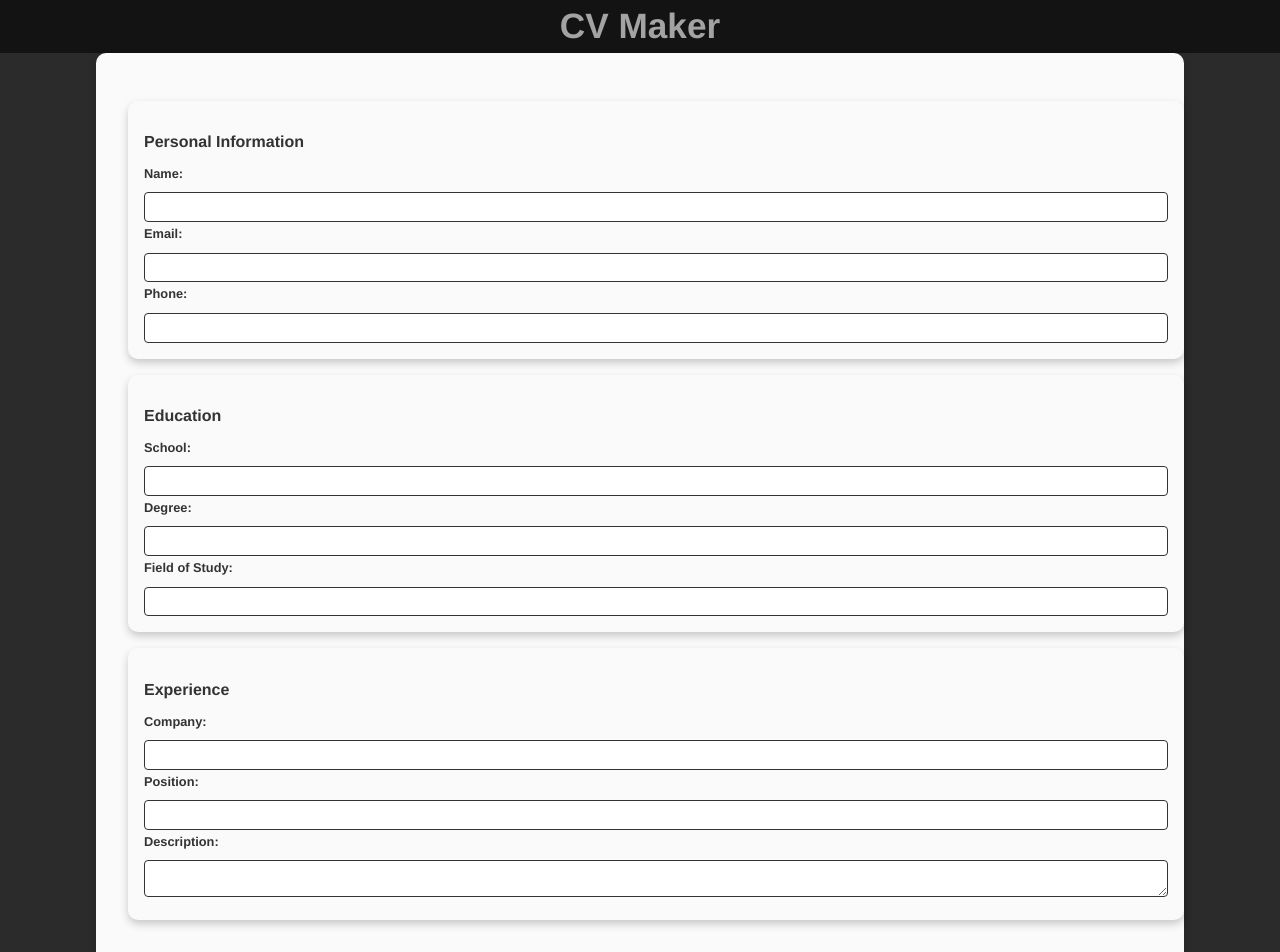
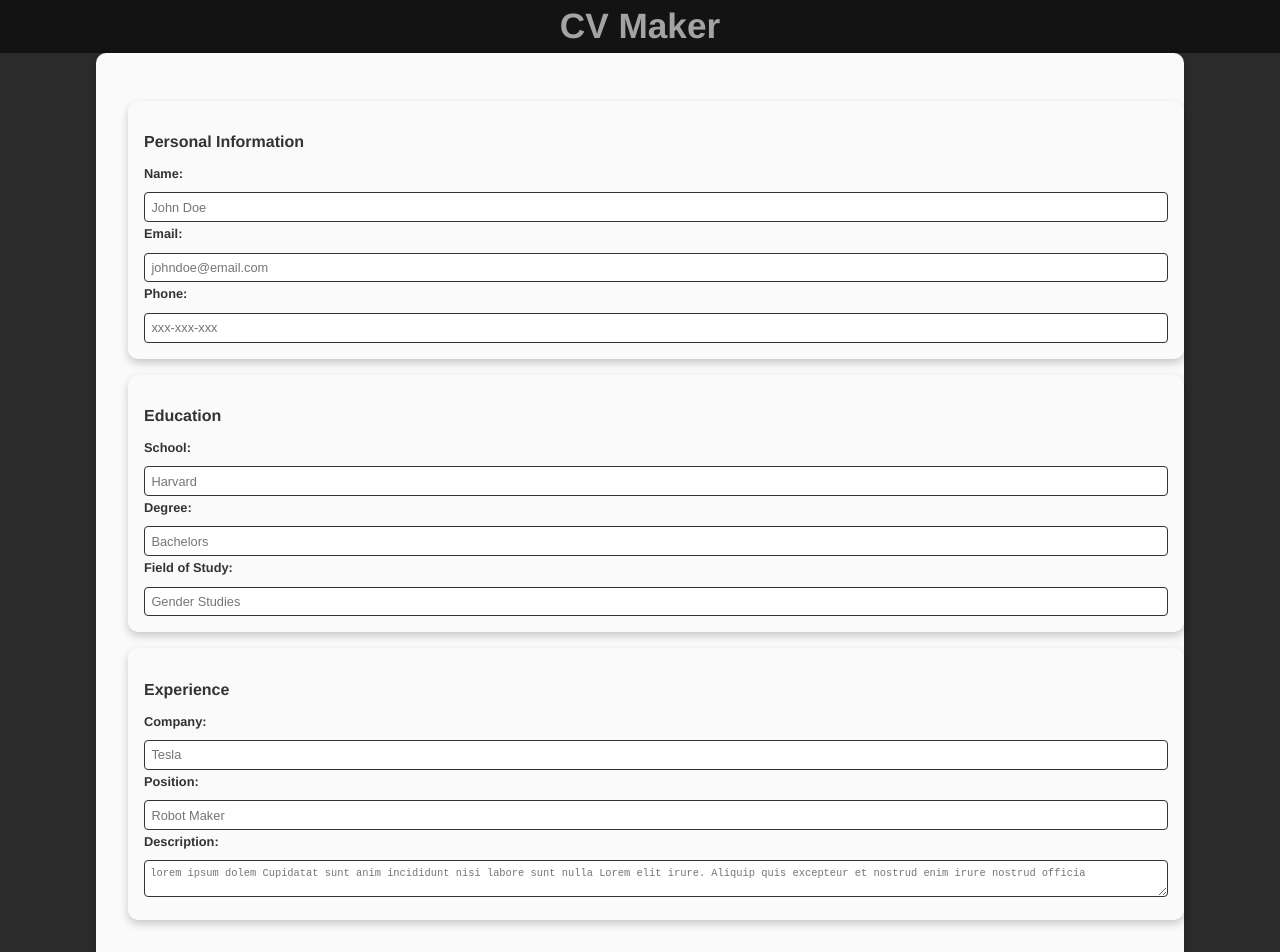
Before and after one commit to AbhinavSalgania/cv-project, a React (Create React App) app: page / in a window 1280 px wide. Shown: the top 952 px of the page. Built offline with nearby package versions, Linux system fonts and the light colour scheme.

Commit message:
add placeholders

```diff
--- a/src/components/Main.js
+++ b/src/components/Main.js
@@ -7,35 +7,35 @@ const Main = () => {
             <section>
                 <h2>Personal Information</h2>
                 <label htmlFor="name">Name:</label>
-                <input type="text" id="name" />
+                <input type="text" id="name" placeholder="John Doe" />
                 <br />
                 <label htmlFor="email">Email:</label>
-                <input type="email" id="email" />
+                <input type="email" id="email" placeholder="johndoe@email.com" />
                 <br />
                 <label htmlFor="phone">Phone:</label>
-                <input type="tel" id="phone" />
+                <input type="tel" id="phone" placeholder="xxx-xxx-xxx"/>
             </section>
             <section>
                 <h2>Education</h2>
                 <label htmlFor="school">School:</label>
-                <input type="text" id="school" />
+                <input type="text" id="school" placeholder="Harvard" />
                 <br />
                 <label htmlFor="degree">Degree:</label>
-                <input type="text" id="degree" />
+                <input type="text" id="degree" placeholder="Bachelors" />
                 <br />
                 <label htmlFor="field-of-study">Field of Study:</label>
-                <input type="text" id="field-of-study" />
+                <input type="text" id="field-of-study" placeholder="Gender Studies"  />
             </section>
             <section>
                 <h2>Experience</h2>
                 <label htmlFor="company">Company:</label>
-                <input type="text" id="company" />
+                <input type="text" id="company" placeholder="Tesla" />
                 <br />
                 <label htmlFor="position">Position:</label>
-                <input type="text" id="position" />
+                <input type="text" id="position" placeholder="Robot Maker" />
                 <br />
                 <label htmlFor="description">Description:</label>
-                <textarea id="description" />
+                <textarea id="description" placeholder = "lorem ipsum dolem Cupidatat sunt anim incididunt nisi labore sunt nulla Lorem elit irure. Aliquip quis excepteur et nostrud enim irure nostrud officia" />
             </section>
         </div>
     </main>
```
